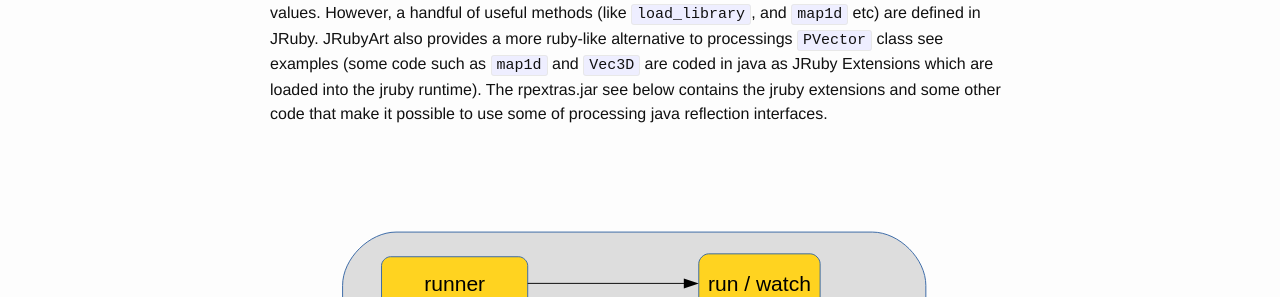
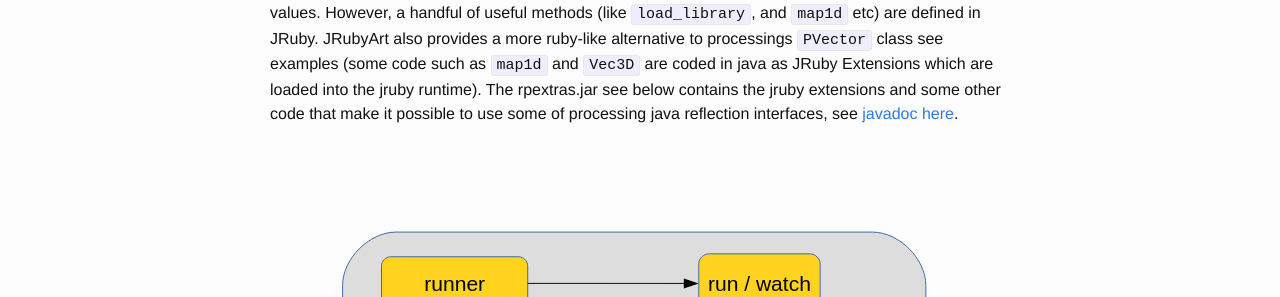
Before and after one commit to monkstone/monkstone.github.com, a Jekyll site: the page built from _posts/2015-12-28-guts.md, in a window 1280 px wide and 900 px high. Shown: the part 400-697 px from the top of the window. Built offline with Jekyll 4.4.1, drawn with Linux system fonts in a browser that asks for light colours.

Commit message:
links to rpextras javadoc

```diff
--- a/_posts/2015-12-28-guts.md
+++ b/_posts/2015-12-28-guts.md
@@ -8,7 +8,7 @@ permalink:   _posts/guts
 
 ###The Guts:
 
-JRubyArt uses regular Ruby for generating sketches, and uses Java via JRuby for running Processing. The main class, `Processing::App`, inherits from Processing's PApplet, and has access to all of the PApplet's methods and fields. When you call methods inside of your sketch, they may end up being called within JRuby-space, or out in Java-space, depending on whether the method is defined in the `Processing::App` or the `processing.core.PApplet`. For most methods defined in the Processing API, it entails calling into Java, with JRuby taking care of translating all the arguments and the return values. However, a handful of useful methods (like `load_library`, and `map1d` etc) are defined in JRuby. JRubyArt also provides a more ruby-like alternative to processings `PVector` class see examples (some code such as `map1d` and `Vec3D` are coded in java as JRuby Extensions which are loaded into the jruby runtime).  The rpextras.jar see below contains the jruby extensions and some other code that make it possible to use some of processing java reflection interfaces.
+JRubyArt uses regular Ruby for generating sketches, and uses Java via JRuby for running Processing. The main class, `Processing::App`, inherits from Processing's PApplet, and has access to all of the PApplet's methods and fields. When you call methods inside of your sketch, they may end up being called within JRuby-space, or out in Java-space, depending on whether the method is defined in the `Processing::App` or the `processing.core.PApplet`. For most methods defined in the Processing API, it entails calling into Java, with JRuby taking care of translating all the arguments and the return values. However, a handful of useful methods (like `load_library`, and `map1d` etc) are defined in JRuby. JRubyArt also provides a more ruby-like alternative to processings `PVector` class see examples (some code such as `map1d` and `Vec3D` are coded in java as JRuby Extensions which are loaded into the jruby runtime).  The rpextras.jar see below contains the jruby extensions and some other code that make it possible to use some of processing java reflection interfaces, see [javadoc here][api].
 <img src='/assets/schema.svg' />
 Inside the `lib` folder of the JRubyArt source, you'll find:
 
```
Also changed, not shown: other parts of _posts/2015-12-28-guts.md (+1 -1 lines), _posts/2016-01-08-carnivore.md (+2 -0 lines).
